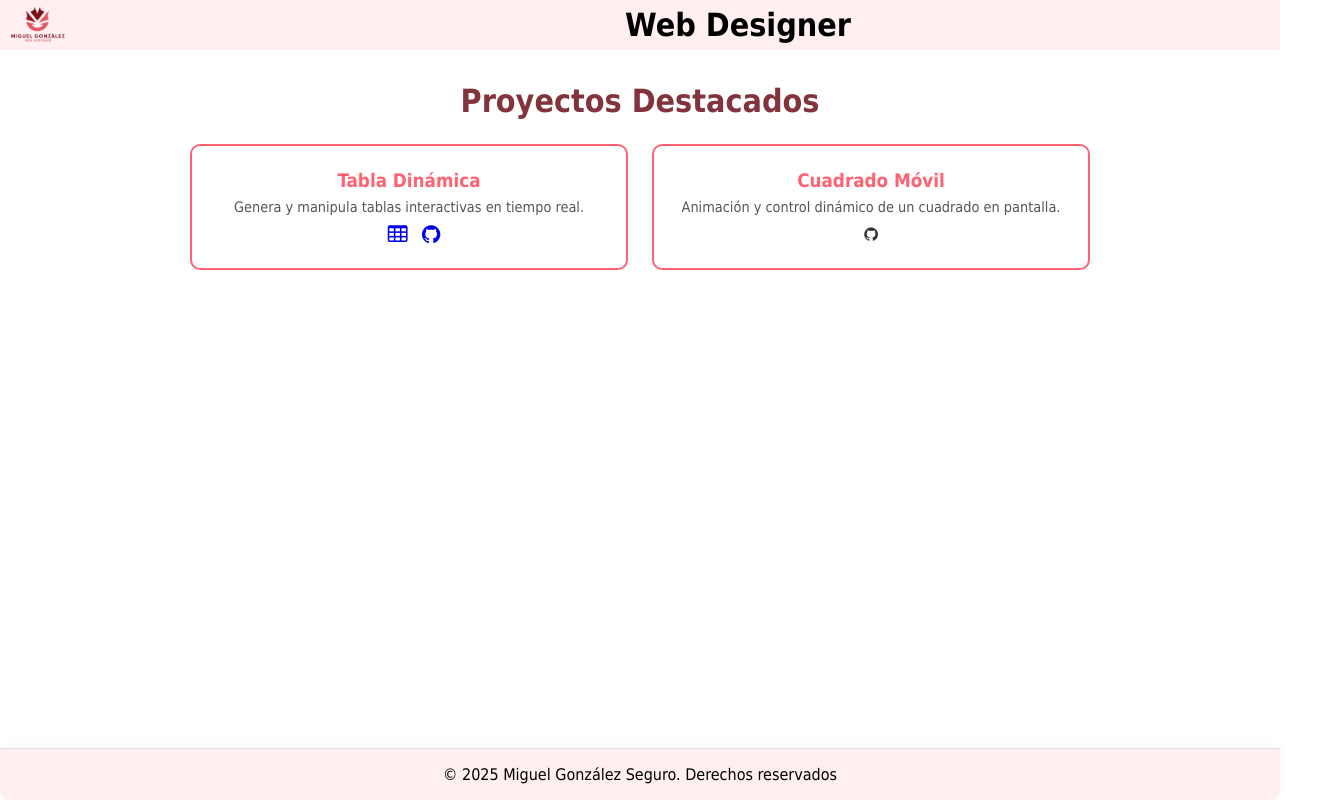
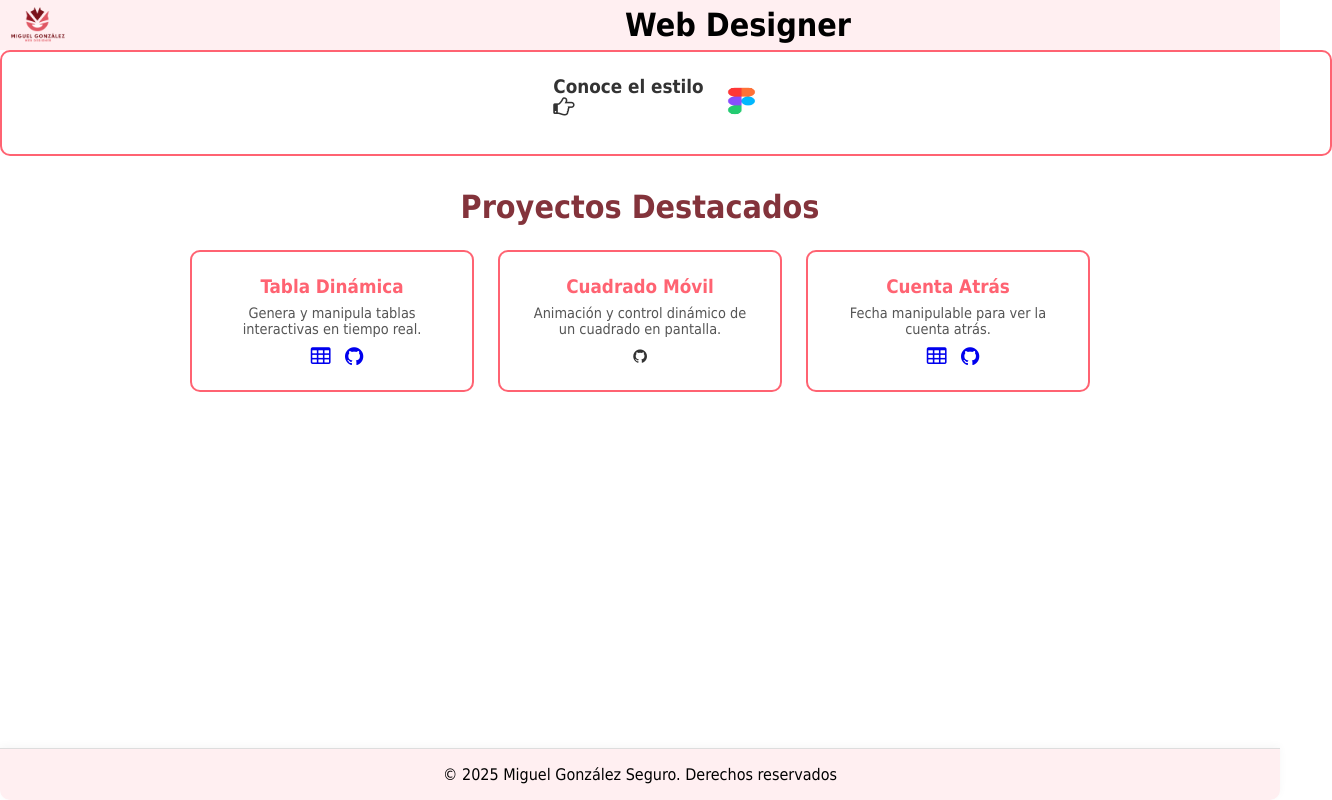
Before and after one commit to MiguelGonSe/Portfolio, a plain HTML site: page index.html in a window 1280 px wide. Shown: the whole page, 1332 px wide, since content can reach past the window. Drawn offline with Linux system fonts and the light colour scheme.

Commit message:
Añadido Css e imagenes
Imagen con enlace de figma
Imagen de One piece de inicio con su funcion
Retoques de Css

```diff
--- a/Scripts/script.js
+++ b/Scripts/script.js
@@ -0,0 +1,11 @@
+window.addEventListener("load", () => {
+    const duracionGif = 2500;
+
+    setTimeout(() => {
+        const loader = document.getElementById("loader");
+        if (loader) {
+            loader.style.display = "none";  // Oculta el GIF
+        }
+        document.body.classList.remove("loader");
+    }, duracionGif);
+});
--- a/Styles/style.css
+++ b/Styles/style.css
@@ -4,6 +4,16 @@
      font-family: 'EB Garamond', Tahoma, Geneva, Verdana, sans-serif;
  }
 
+ #loader {
+     position: fixed;
+     width: 100%;
+     height: 100%;
+     background: #fff;
+     display: flex;
+     justify-content: center;
+     align-items: center;
+     z-index: 9999
+ }
 
  footer {
      position: fixed;
@@ -81,3 +91,16 @@
      box-shadow: 0 6px 15px rgba(0, 0, 0, 0.15);
      border-color: #83333B;
  }
+
+ .estilo-card {
+     display: flex;
+     background: #fff;
+     border: 2px solid #FF6372;
+     border-radius: 10px;
+     padding: 1.5rem;
+     text-decoration: none;
+     color: #333;
+     transition: transform 0.2s ease, box-shadow 0.2s ease;
+     justify-content: center;
+     width: 100%;
+ }
--- a/index.html
+++ b/index.html
@@ -7,14 +7,28 @@
     <link rel=stylesheet type=text/css href=Styles/style.css>
     <link rel="stylesheet" href="https://cdnjs.cloudflare.com/ajax/libs/font-awesome/4.7.0/css/font-awesome.css">
     <meta name=viewport content=width=device-width, initial-scale=1.0>
-    <script src=/Scripts/script.js defer></script>
+    <script src=Scripts/script.js defer></script>
 </head>
 
 <body>
+    <div id="loader">
+        <img src="Images/One Piece.gif" alt="Cargando..." style="width:50%; height: 70%;">
+    </div>
     <header class="header-portfolio">
         <img src="Images/Logo.png" alt="Logo">
         <h1>Web Designer</h1>
+        <!-- navbar -->
     </header>
+    <div class="estilo-card">
+        <div class="estilo-card-izq">
+            <h3>Conoce el estilo</h3>
+            <i class="fa fa-hand-o-right fa-lg" aria-hidden="true"></i>
+        </div>
+        <div class="estilo-card-der">
+            <a href="https://www.figma.com/design/KY1xJMbCUBND0xljfyaMe6/Untitled?node-id=0-1&t=7MwHd8gyTNsjZgyb-1"
+                target="_blank"><img src="Images/figma.jpg" alt="Imagen de Figma" width="75" height="50"></a>
+        </div>
+    </div>
     <section id="proyectos">
         <h2>Proyectos Destacados</h2>
         <div class="proyectos-grid">
@@ -31,6 +45,14 @@
                 <p>Animaci&oacute;n y control din&aacute;mico de un cuadrado en pantalla.</p>
                 <i class="fa fa-github" aria-hidden="true"></i>
             </a>
+            <div class="proyecto-card">
+                <h3>Cuenta Atr&aacute;s</h3>
+                <p>Fecha manipulable para ver la cuenta atrás.</p>
+                <a href="https://miguelgonse.github.io/Cuenta-Atras/" target="_blank"> <i class="fa fa-table fa-lg"
+                        aria-hidden="true"></i></a>
+                <a href="https://github.com/MiguelGonSe/Cuenta-Atras" target="_blank"> <i class="fa fa-github fa-lg"
+                        aria-hidden="true"></i></a>
+            </div>
         </div>
     </section>
 
```
Also changed, not shown: Images/One Piece.gif (added), Images/figma.jpg (added).
